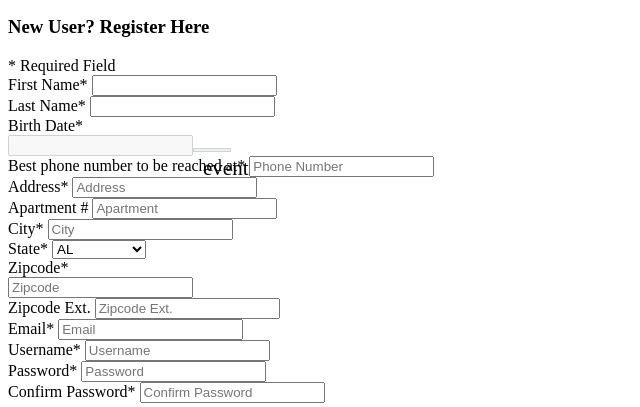
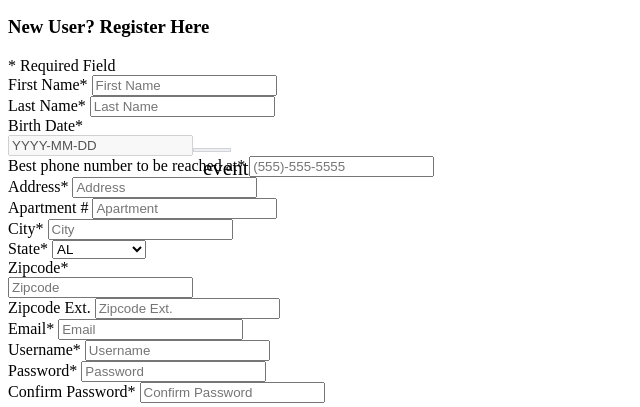
Before and after one commit to wa57/PatientHealthRecord, a PHP site: page /login.php in a window 1280 px wide. Shown: the part 150-557 px from the top of the page, without its empty margins (0-640 px from the left). Run offline with PHP 8.4, Linux system fonts and the light colour scheme; some web fonts are replaced.

Commit message:
[CRON] Auto Commit

```diff
--- a/login.php
+++ b/login.php
@@ -117,23 +117,23 @@
             <div class="row">
                 <div class="form-group col">
                     <label for="fname">First Name<span class="required-ast">&ast;</span></label>
-                    <input id="fname" type="text" title="First Name" class="form-control"/>
+                    <input id="fname" type="text" title="First Name" placeholder="First Name" class="form-control"/>
                 </div>
                 <div class="form-group col">
                     <label for="lname">Last Name<span class="required-ast">&ast;</span></label>
-                    <input id="lname" type="text" class="form-control" title="Last Name"/>
+                    <input id="lname" type="text" class="form-control" placeholder="Last Name" title="Last Name"/>
                 </div>
             </div>
 
             <div class="row">
                 <div class="form-group col">
                     <label for="bdate">Birth Date<span class="required-ast">&ast;</span></label>
-                    <input id="datepicker" class="form-control" disabled/>
+                    <input id="datepicker" class="form-control" value="YYYY-MM-DD" disabled/>
                 </div>
 
                 <div class="form-group col">
                     <label for="phone">Best phone number to be reached at<span class="required-ast">*</span></label>
-                    <input id="phone" type="text" class="form-control" tile="Phone Number" placeholder="Phone Number" />
+                    <input id="phone" type="text" class="form-control" tile="Phone Number" placeholder="(555)-555-5555" />
                 </div>
             </div>
 
```
Also changed, not shown: forgot-credentials.php (+3 -9 lines), schedule-appointment.php (+12 -2 lines).
